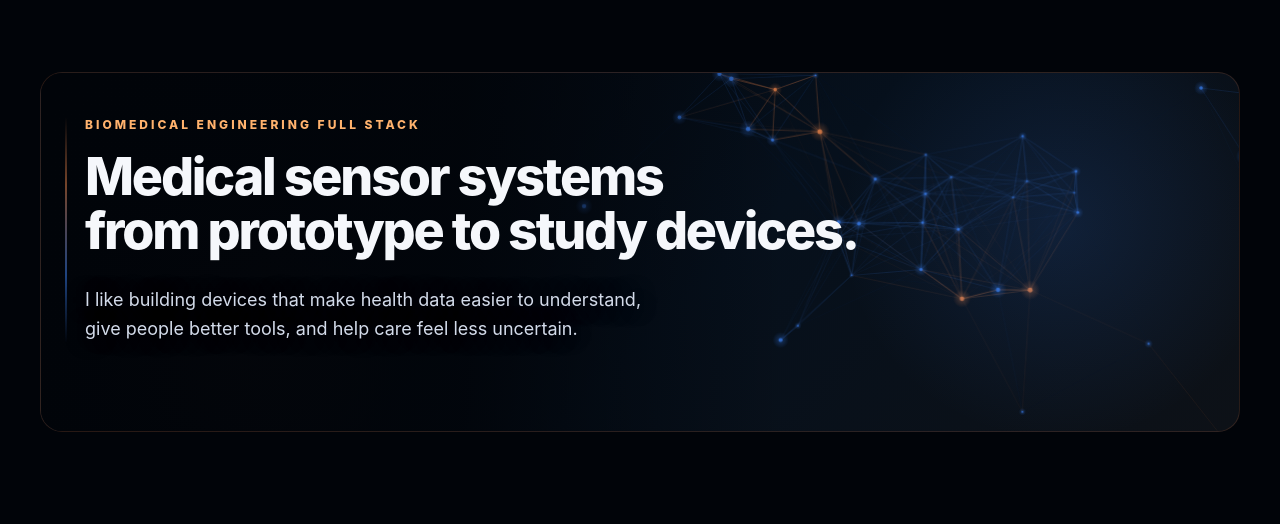
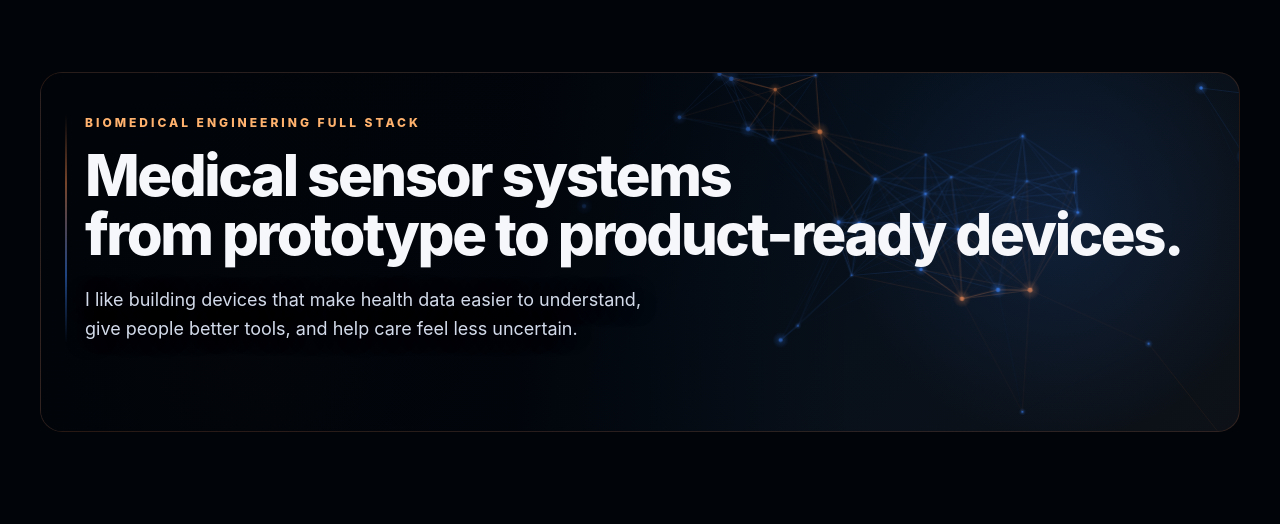
Before and after one commit to CocoHusky/CocoHusky, a website: page assets-src/hero-banner.html in a window 1280 px wide. Shown: the part 148-672 px from the top of the page. Drawn offline with Linux system fonts and the light colour scheme.

Commit message:
Update hero banner styles and text content

```diff
--- a/assets-src/hero-banner.html
+++ b/assets-src/hero-banner.html
@@ -35,6 +35,7 @@
     background: radial-gradient(circle, rgba(59,130,246,0.14) 0%, transparent 70%);
     pointer-events: none;
   }
+
   .glow-coral {
     position: absolute;
     bottom: -90px; left: 20px;
@@ -47,8 +48,8 @@
   .text-shade {
     position: absolute;
     inset: 0 auto 0 0;
-    width: 62%;
-    background: linear-gradient(90deg, rgba(1,4,9,0.98) 0%, rgba(1,4,9,0.86) 56%, rgba(1,4,9,0) 100%);
+    width: 68%;
+    background: linear-gradient(90deg, rgba(1,4,9,0.98) 0%, rgba(1,4,9,0.88) 58%, rgba(1,4,9,0) 100%);
     pointer-events: none;
     z-index: 1;
   }
@@ -56,13 +57,13 @@
   .hero-copy {
     position: absolute;
     left: 44px;
-    top: 44px;
-    width: 780px;
+    top: 42px;
+    width: 880px;
     z-index: 2;
   }
 
   .eyebrow {
-    margin: 0 0 18px 0;
+    margin: 0 0 16px 0;
     color: #ffb26d;
     font-size: 12px;
     font-weight: 800;
@@ -72,10 +73,10 @@
 
   h1 {
     margin: 0;
-    font-size: 52px;
-    line-height: 1.04;
+    font-size: 58px;
+    line-height: 1.02;
     font-weight: 820;
-    letter-spacing: -2.2px;
+    letter-spacing: -2.4px;
   }
 
   h1 span, .body span {
@@ -84,7 +85,7 @@
   }
 
   .body {
-    margin: 28px 0 0 0;
+    margin: 22px 0 0 0;
     color: #d3dbea;
     font-size: 18px;
     line-height: 1.58;
@@ -115,7 +116,7 @@
     <p class="eyebrow">BIOMEDICAL ENGINEERING FULL STACK</p>
     <h1>
       <span>Medical sensor systems</span>
-      <span>from prototype to study devices.</span>
+      <span>from prototype to product-ready devices.</span>
     </h1>
     <p class="body">
       <span>I like building devices that make health data easier to understand,</span>
```
